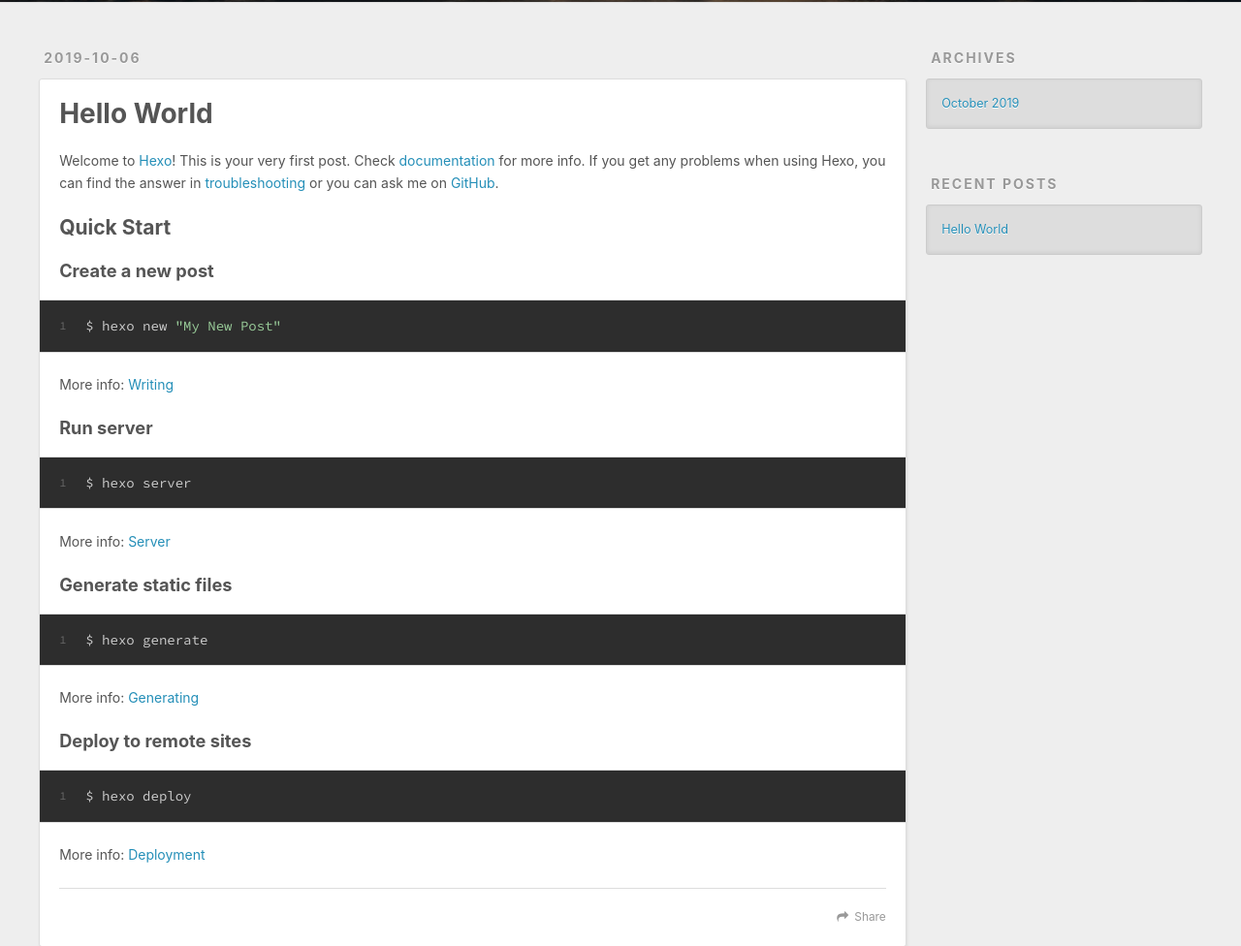
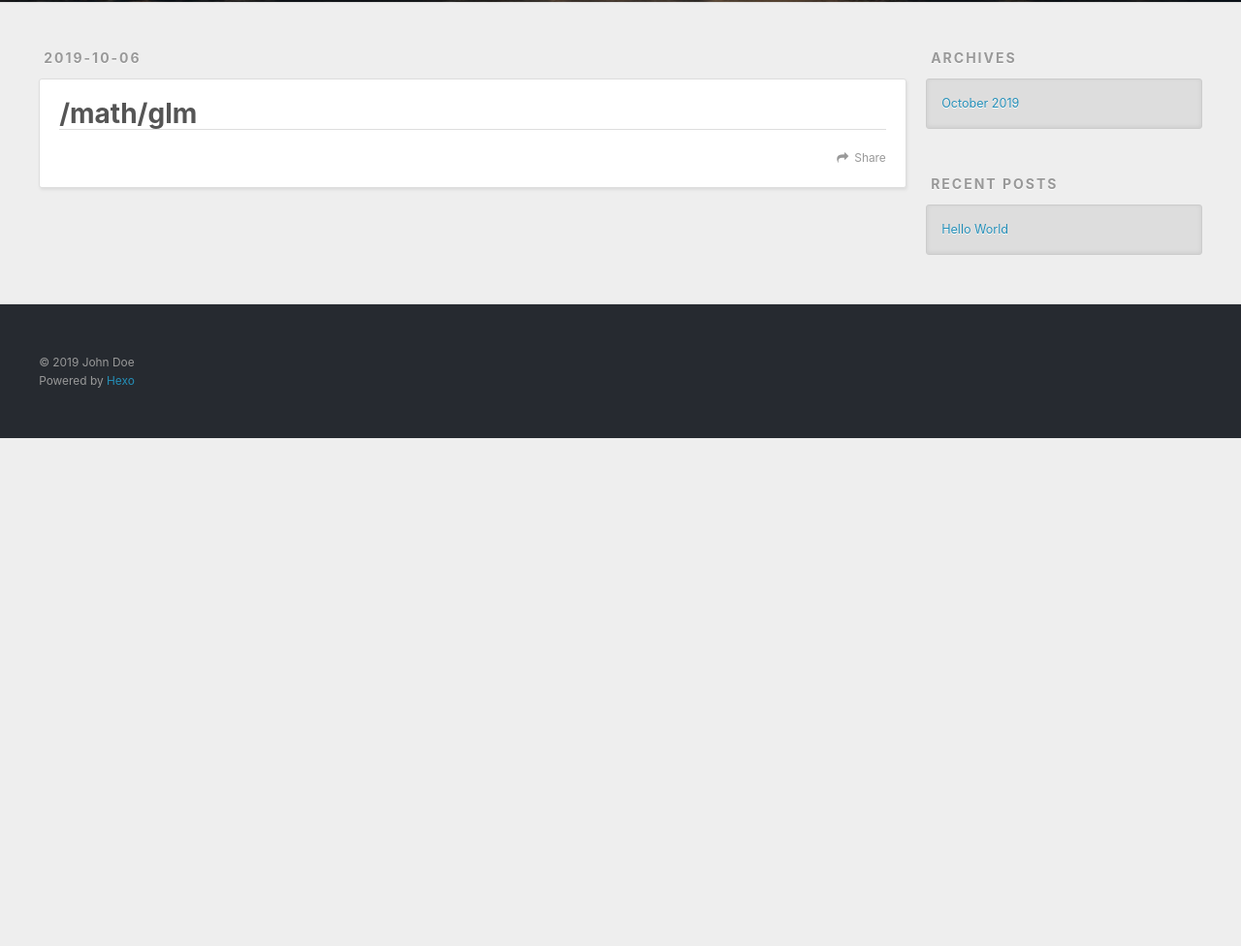
Before and after one commit to Learn3D/Learn3D.github.io, a plain HTML site: page math-glm/index.html in a window 1280 px wide. Shown: the part 298-1274 px from the top of the page at 97% size. After the commit the page ends 800 px from the top, so only its background shows below. Drawn offline with nearby package versions, Linux system fonts and the light colour scheme.

Commit message:
Site updated: 2019-10-06 03:35:17

```diff
--- a/index.html
+++ b/math-glm/index.html
@@ -5,15 +5,16 @@
 
 
 
-  <title>Hexo</title>
+  <title>/math/glm | Hexo</title>
   <meta name="viewport" content="width=device-width, initial-scale=1, maximum-scale=1">
   <meta property="og:type" content="website">
-<meta property="og:title" content="Hexo">
-<meta property="og:url" content="http://yoursite.com/index.html">
+<meta property="og:title" content="&#x2F;math&#x2F;glm">
+<meta property="og:url" content="http://yoursite.com/math-glm/index.html">
 <meta property="og:site_name" content="Hexo">
 <meta property="og:locale" content="en">
+<meta property="og:updated_time" content="2019-10-05T19:28:58.952Z">
 <meta name="twitter:card" content="summary">
-<meta name="twitter:title" content="Hexo">
+<meta name="twitter:title" content="&#x2F;math&#x2F;glm">
 
     <link rel="alternate" href="/atom.xml" title="Hexo" type="application/atom+xml">
 
@@ -60,12 +61,10 @@
   </div>
 </header>
       <div class="outer">
-        <section id="main">
-
-    <article id="post-hello-world" class="article article-type-post" itemscope itemprop="blogPost">
+        <section id="main"><article id="page-" class="article article-type-page" itemscope itemprop="blogPost">
   <div class="article-meta">
-    <a href="/2019/10/06/hello-world/" class="article-date">
-  <time datetime="2019-10-05T19:15:57.238Z" itemprop="datePublished">2019-10-06</time>
+    <a href="/math-glm/index.html" class="article-date">
+  <time datetime="2019-10-05T19:28:58.000Z" itemprop="datePublished">2019-10-06</time>
 </a>
 
   </div>
@@ -75,8 +74,8 @@
       <header class="article-header">
 
 
-    <h1 itemprop="name">
-      <a class="article-title" href="/2019/10/06/hello-world/">Hello World</a>
+    <h1 class="article-title" itemprop="name">
+      /math/glm
     </h1>
 
 
@@ -84,34 +83,19 @@
 
     <div class="article-entry" itemprop="articleBody">
 
-        <p>Welcome to <a href="https://hexo.io/" target="_blank" rel="noopener">Hexo</a>! This is your very first post. Check <a href="https://hexo.io/docs/" target="_blank" rel="noopener">documentation</a> for more info. If you get any problems when using Hexo, you can find the answer in <a href="https://hexo.io/docs/troubleshooting.html" target="_blank" rel="noopener">troubleshooting</a> or you can ask me on <a href="https://github.com/hexojs/hexo/issues" target="_blank" rel="noopener">GitHub</a>.</p>
-<h2 id="Quick-Start"><a href="#Quick-Start" class="headerlink" title="Quick Start"></a>Quick Start</h2><h3 id="Create-a-new-post"><a href="#Create-a-new-post" class="headerlink" title="Create a new post"></a>Create a new post</h3><figure class="highlight bash"><table><tr><td class="gutter"><pre><span class="line">1</span><br></pre></td><td class="code"><pre><span class="line">$ hexo new <span class="string">"My New Post"</span></span><br></pre></td></tr></table></figure>
-
-<p>More info: <a href="https://hexo.io/docs/writing.html" target="_blank" rel="noopener">Writing</a></p>
-<h3 id="Run-server"><a href="#Run-server" class="headerlink" title="Run server"></a>Run server</h3><figure class="highlight bash"><table><tr><td class="gutter"><pre><span class="line">1</span><br></pre></td><td class="code"><pre><span class="line">$ hexo server</span><br></pre></td></tr></table></figure>
-
-<p>More info: <a href="https://hexo.io/docs/server.html" target="_blank" rel="noopener">Server</a></p>
-<h3 id="Generate-static-files"><a href="#Generate-static-files" class="headerlink" title="Generate static files"></a>Generate static files</h3><figure class="highlight bash"><table><tr><td class="gutter"><pre><span class="line">1</span><br></pre></td><td class="code"><pre><span class="line">$ hexo generate</span><br></pre></td></tr></table></figure>
-
-<p>More info: <a href="https://hexo.io/docs/generating.html" target="_blank" rel="noopener">Generating</a></p>
-<h3 id="Deploy-to-remote-sites"><a href="#Deploy-to-remote-sites" class="headerlink" title="Deploy to remote sites"></a>Deploy to remote sites</h3><figure class="highlight bash"><table><tr><td class="gutter"><pre><span class="line">1</span><br></pre></td><td class="code"><pre><span class="line">$ hexo deploy</span><br></pre></td></tr></table></figure>
-
-<p>More info: <a href="https://hexo.io/docs/deployment.html" target="_blank" rel="noopener">Deployment</a></p>
 
 
     </div>
     <footer class="article-footer">
-      <a data-url="http://yoursite.com/2019/10/06/hello-world/" data-id="ck1dxvk5e00007wup5pf9qzdq" class="article-share-link">Share</a>
+      <a data-url="http://yoursite.com/math-glm/index.html" data-id="ck1dyivo10001xcupp7wet1qb" class="article-share-link">Share</a>
 
 
     </footer>
   </div>
 
-</article>
 
 
-
-
+</article>
 
 </section>
 
```
Also changed, not shown: 2019/10/06/hello-world/index.html (+1 -1 lines).
